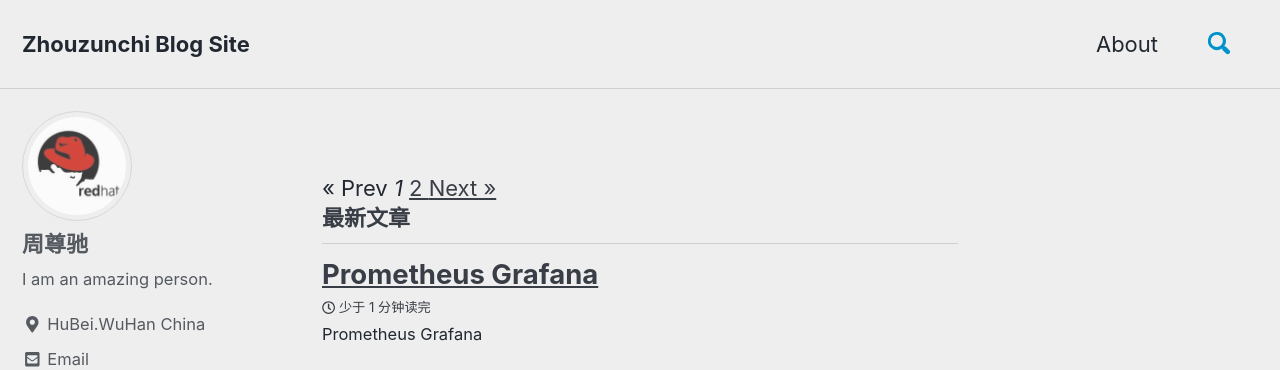
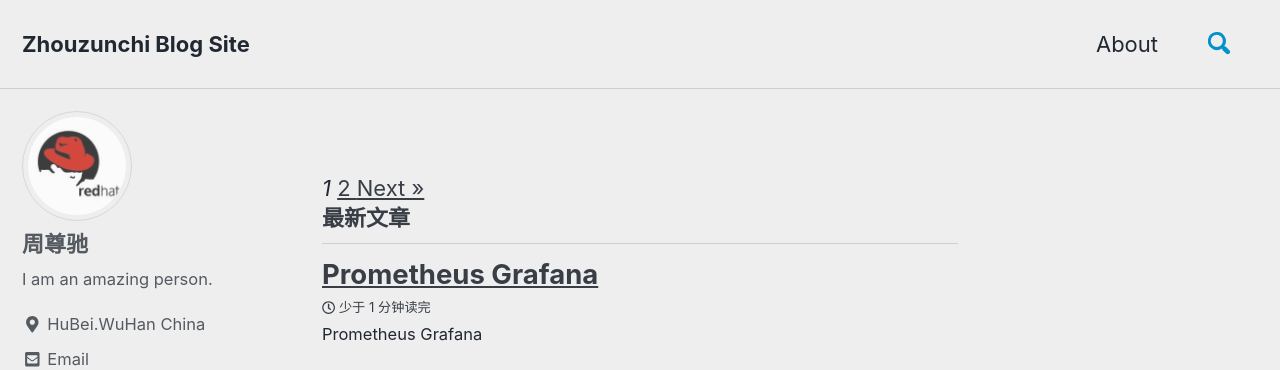
Before and after one commit to zhouzunchi/zhouzunchi.github.io, a Jekyll site: the page built from index.html, in a window 1280 px wide and 900 px high. Shown: the top 370 px of the window. Built offline with Jekyll 4.4.1, drawn with Linux system fonts in a browser that asks for light colours; cached includes are drawn as plain includes; the list of posts is cut into pages by our own code.

Commit message:
update index.html

```diff
--- a/index.html
+++ b/index.html
@@ -6,13 +6,13 @@ author_profile: true
 <!-- Pagination links -->
 {% if paginator.total_pages > 1 %}
 <div class="pagination">
-  {% if paginator.previous_page %}
+<!--  {% if paginator.previous_page %}
     <a href="{{ paginator.previous_page_path | relative_url }}">
       &laquo; Prev
     </a>
   {% else %}
     <span>&laquo; Prev</span>
-  {% endif %}
+  {% endif %}-->
 
   {% for page in (1..paginator.total_pages) %}
     {% if page == paginator.page %}
```
